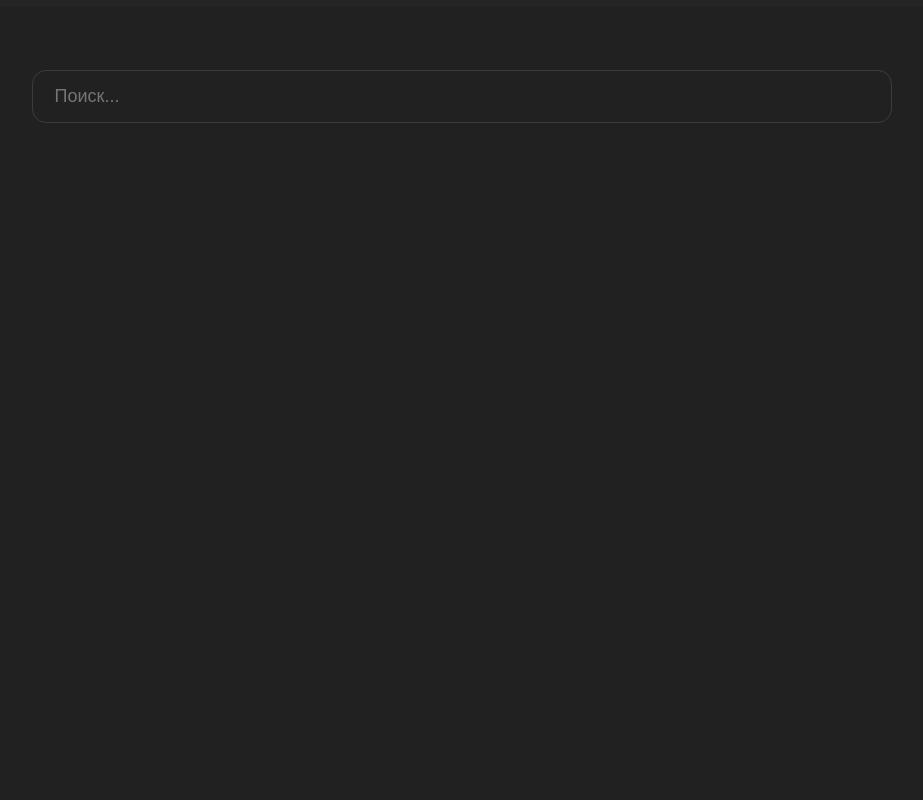
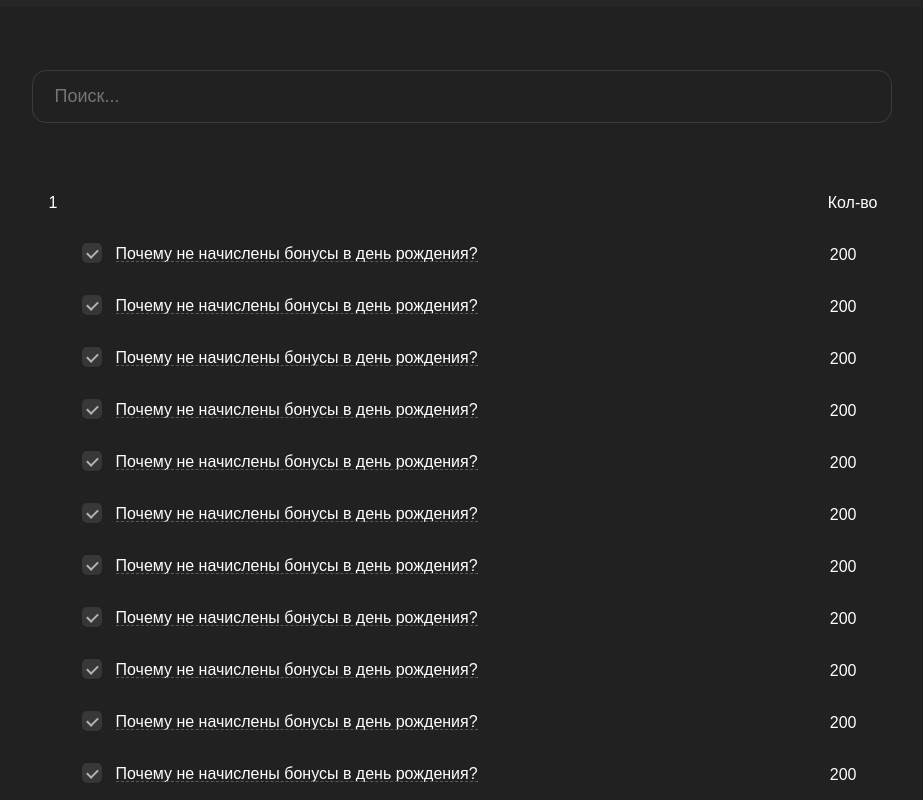
Before and after one commit to Ithomiroff/rebus-app, a React (Create React App) app: page / in a window 1280 px wide. Shown: the part 820-1620 px from the top of the page, without its empty margins (200-1123 px from the left). Before the commit the page ends 943 px from the top, so only its background shows below. Built offline with nearby package versions, Linux system fonts and the light colour scheme.

Commit message:
add list queistions

```diff
--- a/src/components/Questions/Container/index.tsx
+++ b/src/components/Questions/Container/index.tsx
@@ -1,4 +1,5 @@
 import QuestionsList from "../List";
+import QuestionsFilter from "../Filter";
 
 const QuestionsContainer = () => {
   return (
@@ -7,6 +8,13 @@ const QuestionsContainer = () => {
         type="text"
         placeholder="Поиск..."
       />
+      <div className="questions-list">
+        <div className="questions-list__header">
+          <QuestionsFilter/>
+          <span>Кол-во</span>
+        </div>
+        <QuestionsList/>
+      </div>
     </div>
   );
 };
--- a/src/components/Questions/Filter/index.tsx
+++ b/src/components/Questions/Filter/index.tsx
@@ -1,71 +1,10 @@
-import Button from '@mui/material/Button';
-import Menu from '@mui/material/Menu';
-import MenuItem from '@mui/material/MenuItem';
-import React, { useState } from "react";
-import KeyboardArrowDownIcon from '@mui/icons-material/KeyboardArrowDown';
-import FormControlLabel from '@mui/material/FormControlLabel';
-import Checkbox from '@mui/material/Checkbox';
+import React from "react";
 
 const QuestionsFilter = () => {
-  const [anchorEl, setAnchorEl] = useState<null | HTMLElement>(null);
-  const open = Boolean(anchorEl);
-  const handleClick = (event: React.MouseEvent<HTMLButtonElement>) => {
-    setAnchorEl(event.currentTarget);
-  };
-  const handleClose = () => {
-    setAnchorEl(null);
-  };
+
 
   return (
-    <div>
-      <Button
-        endIcon={<KeyboardArrowDownIcon/>}
-        onClick={handleClick}
-      >
-        Все вопросы (833)
-      </Button>
-      <Menu
-        id="basic-menu"
-        anchorEl={anchorEl}
-        open={open}
-        onClose={handleClose}
-        MenuListProps={{
-          'aria-labelledby': 'basic-button',
-        }}
-      >
-
-        <MenuItem>
-          <FormControlLabel
-            control={<Checkbox />}
-            label="Все вопросы (833)"
-          />
-        </MenuItem>
-        <MenuItem>
-          <FormControlLabel
-            control={<Checkbox />}
-            label="Без метки (790)"
-          />
-        </MenuItem>
-        <MenuItem>
-          <FormControlLabel
-            control={<Checkbox />}
-            label="Маркетинг (109)"
-          />
-        </MenuItem>
-        <MenuItem>
-          <FormControlLabel
-            control={<Checkbox />}
-            label="Логисты (30)"
-          />
-        </MenuItem>
-        <MenuItem>
-          <FormControlLabel
-            control={<Checkbox />}
-            label="Колл-центр (3)"
-          />
-        </MenuItem>
-      </Menu>
-    </div>
+    <div>1</div>
   )
 };
 
--- a/src/components/Questions/List/index.tsx
+++ b/src/components/Questions/List/index.tsx
@@ -28,12 +28,16 @@ const QuestionsList = () => {
             </svg>
           </div>
 
-          <label className="cb-container">
-            <input type="checkbox"/>
-            <span className="cb-container__checkmark"></span>
-          </label>
+          <div className="form-group">
+            <input checked type="checkbox" />
+            <label>
+              <span className="text">Почему не начислены бонусы в день рождения?</span>
+            </label>
+          </div>
 
-          <span className="q-list__item__text">Почему не начислены бонусы в день рождения?</span>
+          <span className="q-list__item__count">
+            200
+          </span>
         </li>
       ))}
     </ul>
--- a/src/components/Questions/List/q-list.scss
+++ b/src/components/Questions/List/q-list.scss
@@ -1,69 +1,89 @@
 .q-list {
+  padding: 0;
+  margin: 0;
   &__item {
     display: flex;
     align-items: center;
     list-style: none;
+    height: 52px;
+    border-radius: 10px;
+    padding: 0 35px 0 17px;
+    &:hover {
+      background-color: var(--bg-invert);
+    }
+    &:hover {
+      .q-list__item__icon {
+        visibility: visible;
+      }
+    }
     &__icon {
       cursor: pointer;
       margin-right: 17px;
+      visibility: hidden;
+    }
+    &__count {
+      flex: 2 1;
+      text-align: right;
     }
   }
 }
 
-.cb-container {
+
+.form-group {
   display: block;
+}
+
+.form-group input {
+  padding: 0;
+  height: initial;
+  width: initial;
+  margin-bottom: 0;
+  display: none;
+  cursor: pointer;
+}
+
+.form-group label {
   position: relative;
-  padding-left: 35px;
-  margin-bottom: 12px;
   cursor: pointer;
-  font-size: 22px;
-  -webkit-user-select: none;
-  -moz-user-select: none;
-  -ms-user-select: none;
-  user-select: none;
+}
 
-  input {
-    position: absolute;
-    opacity: 0;
-    cursor: pointer;
-    height: 0;
-    width: 0;
-  }
-
-  &__checkmark {
-    position: absolute;
-    top: 0;
-    left: 0;
-    height: 25px;
-    width: 25px;
-    background-color: #eee;
-
-    :after {
-      content: "";
+.form-group {
+  .text {
+    position: relative;
+    &:before {
+      content: '';
       position: absolute;
-      display: none;
-    }
-
-    :after {
-      left: 9px;
-      top: 5px;
-      width: 5px;
-      height: 10px;
-      border: solid white;
-      border-width: 0 3px 3px 0;
-      -webkit-transform: rotate(45deg);
-      -ms-transform: rotate(45deg);
-      transform: rotate(45deg);
+      bottom: 0;
+      width: 100%;
+      border-bottom: 1px dashed var(--alt-gray);
     }
   }
-  &:hover input ~ .cb-container__checkmark {
-    background-color: #ccc;
-  }
-  input:checked ~ .cb-container__checkmark {
-    background-color: #2196F3;
-  }
-  input:checked ~ .cb-container__checkmark:after {
-    display: block;
-  }
+}
 
+.form-group label:before {
+  content:'';
+  -webkit-appearance: none;
+  background-color: var(--dark-gray);
+  border-radius: 5px;
+  box-shadow: 0 1px 2px rgba(0, 0, 0, 0.05), inset 0px -15px 10px -12px rgba(0, 0, 0, 0.05);
+  padding: 10px;
+  display: inline-block;
+  position: relative;
+  vertical-align: middle;
+  cursor: pointer;
+  margin-right: 14px;
+  top: -2px;
 }
+
+.form-group input:checked + label:after {
+  content: '';
+  display: block;
+  position: absolute;
+  top: 2px;
+  left: 7px;
+  width: 5px;
+  height: 9px;
+  border: solid var(--mid-gray);
+  border-width: 0 2px 2px 0;
+  transform: rotate(45deg);
+}
--- a/src/main.scss
+++ b/src/main.scss
@@ -8,6 +8,7 @@
   --light-gray: rgba(89, 89, 89, 0.5);
   --mid-gray: #B4B4B4;
   --dark-gray: #383838;
+  --alt-gray: #595959;
   --light: #FFFFFF;
 }
 
@@ -32,6 +33,7 @@ body {
   align-items: center;
   padding-left: 42px;
   background-color: var(--dark);
+  z-index: 10;
 
   h4 {
     margin: 0;
@@ -83,5 +85,12 @@ input[type="text"] {
   margin: 0 auto;
   &-list {
     padding-top: 54px;
+    &__header {
+      display: flex;
+      align-items: center;
+      justify-content: space-between;
+      height: 52px;
+      padding: 0 14px 0 17px;
+    }
   }
 }
```
